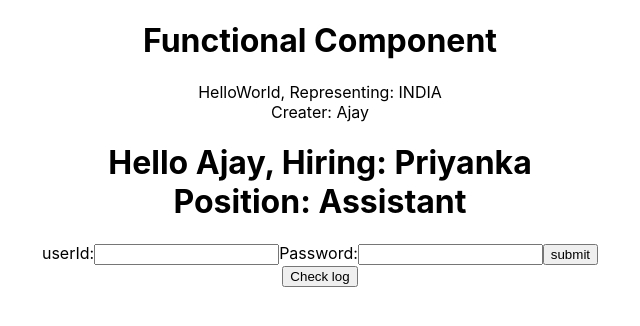
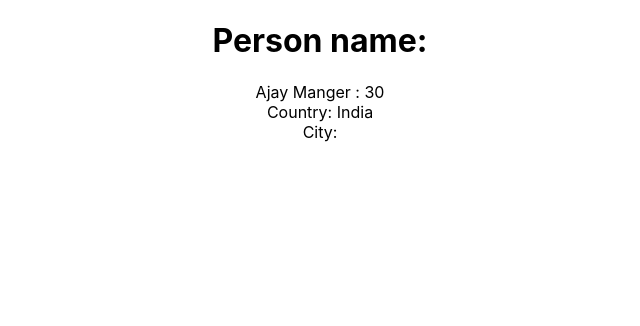
Before and after one commit to AjayPoland/React-practise, a React (Create React App) app: page / in a window 1280 px wide. Shown: the top 326 px of the page, without its empty margins (320-960 px from the left). Built offline with nearby package versions, Linux system fonts and the light colour scheme.

Commit message:
added methodconstructor.js

```diff
--- a/src/App.js
+++ b/src/App.js
@@ -1,16 +1,18 @@
 import './App.css';
-import HelloAjay from './component/HelloAjay';
-import HelloWorld from './component/HelloWorld';
-import Login from './component/Login';
+import MethodConstructor from './component/MethodConstructor';
+// import HelloAjay from './component/HelloAjay';
+// import HelloWorld from './component/HelloWorld';
+// import Login from './component/Login';
 
 function App() {
   return (
     <div className="App">
-      <HelloWorld creater="Ajay" country="INDIA"/>
+      {/* <HelloWorld creater="Ajay" country="INDIA"/>
       {/* <HelloWorld creater="Ajay" country="POLAND"/> */}
-      <HelloAjay name="Priyanka" position="Assistant"/>
+      {/* <HelloAjay name="Priyanka" position="Assistant"/> */}
       {/* <HelloAjay name="Bijoy" position="Casher" /> */}
-      <Login/>
+      {/* <Login/> */}
+      <MethodConstructor/>
     </div>
   );
 }
--- /dev/null
+++ b/src/component/MethodConstructor.js
@@ -0,0 +1,27 @@
+import React from 'react'
+
+const MethodConstructor = () => {
+    function Person(fName,lName,age){
+        this.FirstName=fName;
+        this.LastName=lName;
+        this.PersonAge=age;
+        this.display= function(){
+          return this.FirstName
+        }
+    }
+    const obj1 = new Person("Ajay","Manger",30);
+    //adding property
+    obj1.country="India"
+    //incorrect way of adding property .
+    Person.city="Siliguri"
+  return (
+    <div>
+      <h1>Person name: </h1>
+      {obj1.FirstName}  {obj1.LastName} : {obj1.PersonAge} <br/>
+      Country: {obj1.country} <br/>
+      City: {obj1.city}
+    </div>
+  )
+}
+
+export default MethodConstructor
```
